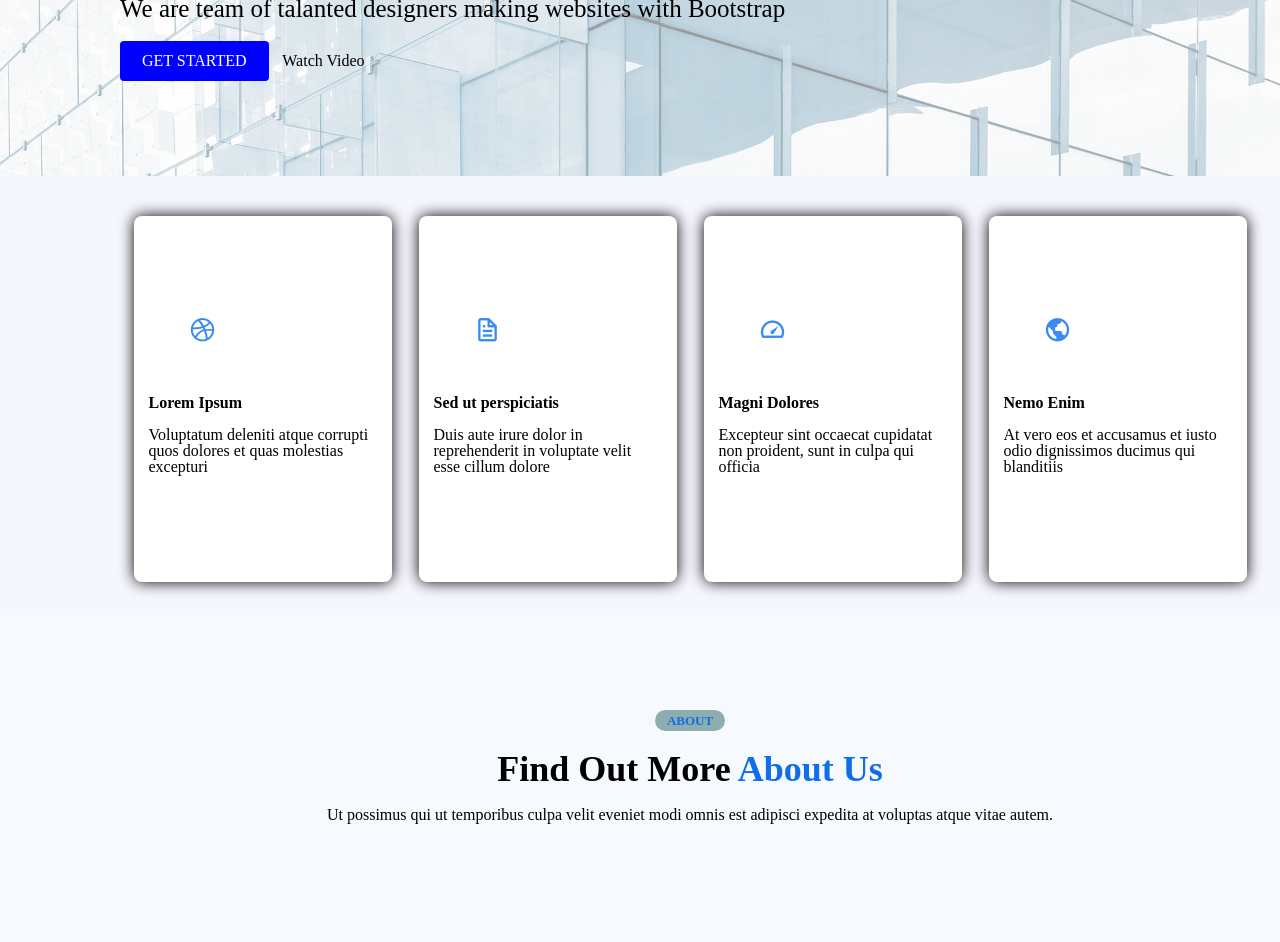
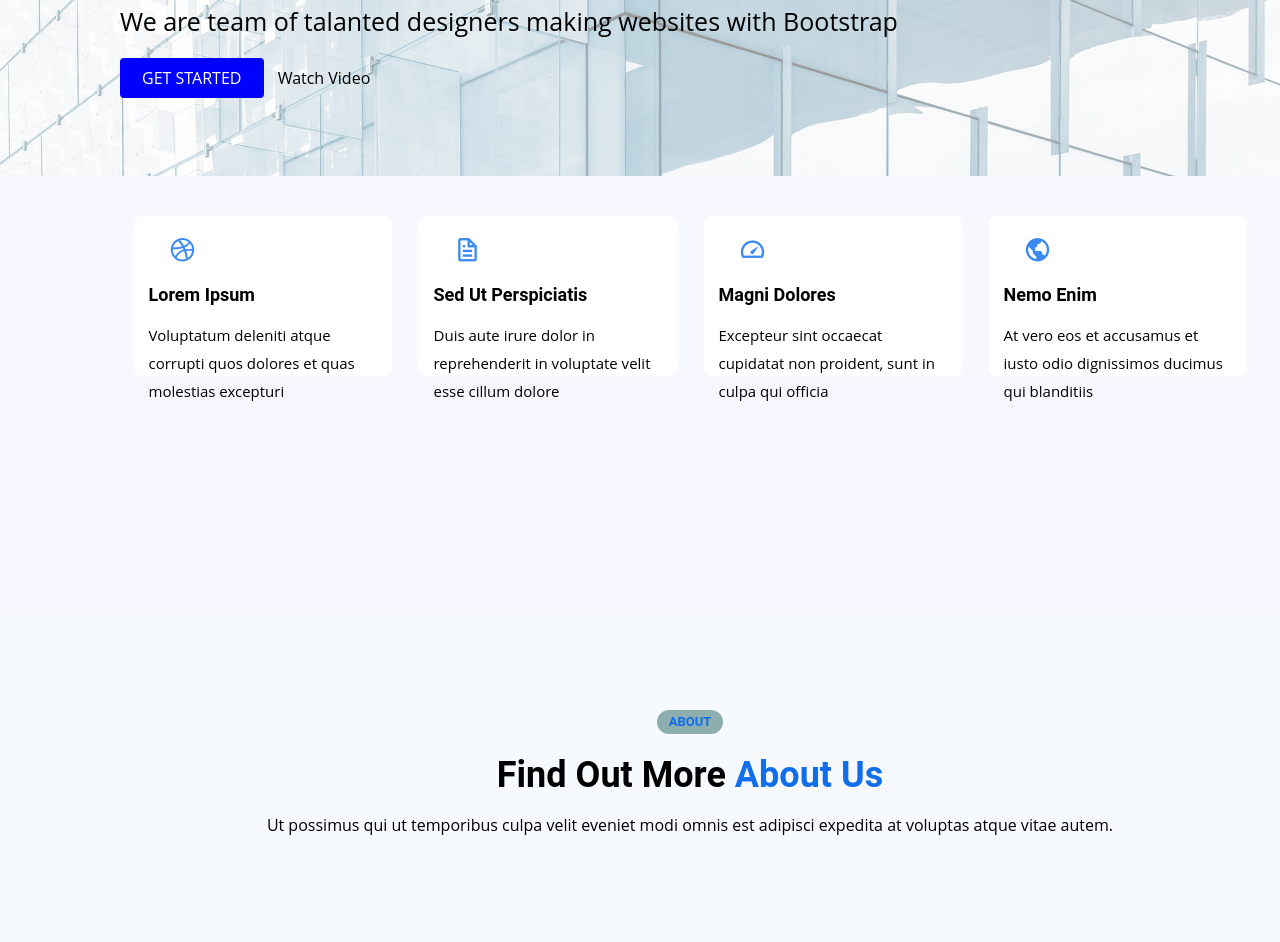
Before and after one commit to heena531/kanizhkar, a plain HTML site: page index.html in a window 1280 px wide. Shown: the part 460-1402 px from the top of the page. Drawn offline with nearby package versions, Linux system fonts and the light colour scheme.

Commit message:
add styles

```diff
--- a/css/style.css
+++ b/css/style.css
@@ -2,7 +2,10 @@
 body{
     /*background-image: url('../images/bg.png');*/
     height: 10910px;
-
+    font-family: "open sans", sans-serif;
+}
+h1, h2, h3, h4, h5, h6{
+    font-family: "roboto", sans-serif;
 }
 /* common styles */
 .container{
@@ -57,6 +60,9 @@ font-weight: 600;
 .progress{
     line-height: 0;
     font-size:.75rem;
+}
+.h1, .h2, .h3, .h4, .h5, .h6, h1, h2, h3, h4, h5, h6 {
+    line-height: 1.2;
 }
 /* Quick Links */
 #quick-links{
@@ -130,23 +136,31 @@ font-weight: 600;
 
 }
 #highlight .f-container{
-    height: 300px;
     display: flex;
     justify-content: space-around;
 }
 #highlight .f-item{
     width: 330px;
-    height: 246px;
+    height: 160px;
     background-color: white;
     flex-basis: 20%;
-    padding:60px;
     padding-right: 15px;
     padding-left: 15px;
-    box-shadow: black 0px 0px 15px ;
+    box-shadow: rgb(255,255,255,0.6) 0px 0px 15px ;
     border-radius:8px;
 }
 #highlight .icon{
-    margin-bottom: 10px;
+    margin-bottom: :15px;
+}
+#highlight .title{
+    font-weight: 700;
+    margin-bottom: 15px;
+    font-size: 18px;
+}
+#highlight .description{
+    font-size: 15px;
+    line-height: 28px;
+    margin-bottom: 0;
 }
 #highlight .bx{
         font-family: 'boxicons'!important;
@@ -160,7 +174,7 @@ font-weight: 600;
         -webkit-font-smoothing: antialiased;
 }
 #highlight .f-item .icon{
-    padding: 40px;
+    padding: 20px;
 }
 #highlight .f-item .icon i{
     color:#3b8af2;
@@ -222,10 +236,10 @@ font-weight: 600;
 #statistics .f-item{
     background-color: lightskyblue;
     flex-basis: 20%;
-    padding:43px;
+    padding: 43px;
     padding-left: 15px;
     padding-right:15px ;
-    box-shadow: rgba(0, 0, 0, 0.527) 0px 0px 15px ;
+    box-shadow: rgb(0,0,0,0.525) 0px 0px 15px ;
     border-radius:8px;
 }
 #client{
@@ -269,10 +283,9 @@ font-weight: 600;
     height: 337px;
     background-color: white;
     flex-basis: 25%;
-    padding:45px;
     padding-right: 20px;
     padding-left: 20px;
-    box-shadow: black 0px 0px 15px ;
+    box-shadow: rgb(255,255,255,0.6) 0px 0px 15px ;
     border-radius:8px;
     margin-bottom: 60px;
     text-align: center;
--- a/index.html
+++ b/index.html
@@ -62,29 +62,29 @@
           <div class="icon">
             <i class="bx bxl-dribbble"></i>
           </div>
-          <h1>Lorem Ipsum</h1><br>
-          <p>Voluptatum deleniti atque corrupti quos dolores et quas molestias excepturi</p>
+          <h4 class="title">Lorem Ipsum</h4>
+          <p class="description">Voluptatum deleniti atque corrupti quos dolores et quas molestias excepturi</p>
         </div>
         <div class="f-item">
           <div class="icon">
             <i class="bx bx-file"></i>
           </div>
-          <h1>Sed ut perspiciatis</h1><br>
-          <p>Duis aute irure dolor in reprehenderit in voluptate velit esse cillum dolore</p>
+          <h4 class="title">Sed Ut Perspiciatis</h4>
+          <p class="description">Duis aute irure dolor in reprehenderit in voluptate velit esse cillum dolore</p>
         </div>
         <div class="f-item">
           <div class="icon">
             <i class="bx bx-tachometer"></i>
           </div>
-          <h1>Magni Dolores</h1><br>
-          <p>Excepteur sint occaecat cupidatat non proident, sunt in culpa qui officia</p>
+          <h4 class="title">Magni Dolores</h4>
+          <p class="description">Excepteur sint occaecat cupidatat non proident, sunt in culpa qui officia</p>
         </div>
         <div class="f-item">
           <div class="icon">
             <i class="bx bx-world"></i>
           </div>
-          <h1>Nemo Enim</h1><br>
-          <p>At vero eos et accusamus et iusto odio dignissimos ducimus qui blanditiis</p>
+          <h4 class="title">Nemo Enim</h4>
+          <p class="description">At vero eos et accusamus et iusto odio dignissimos ducimus qui blanditiis</p>
         </div>
       </div>
     </div>
```
